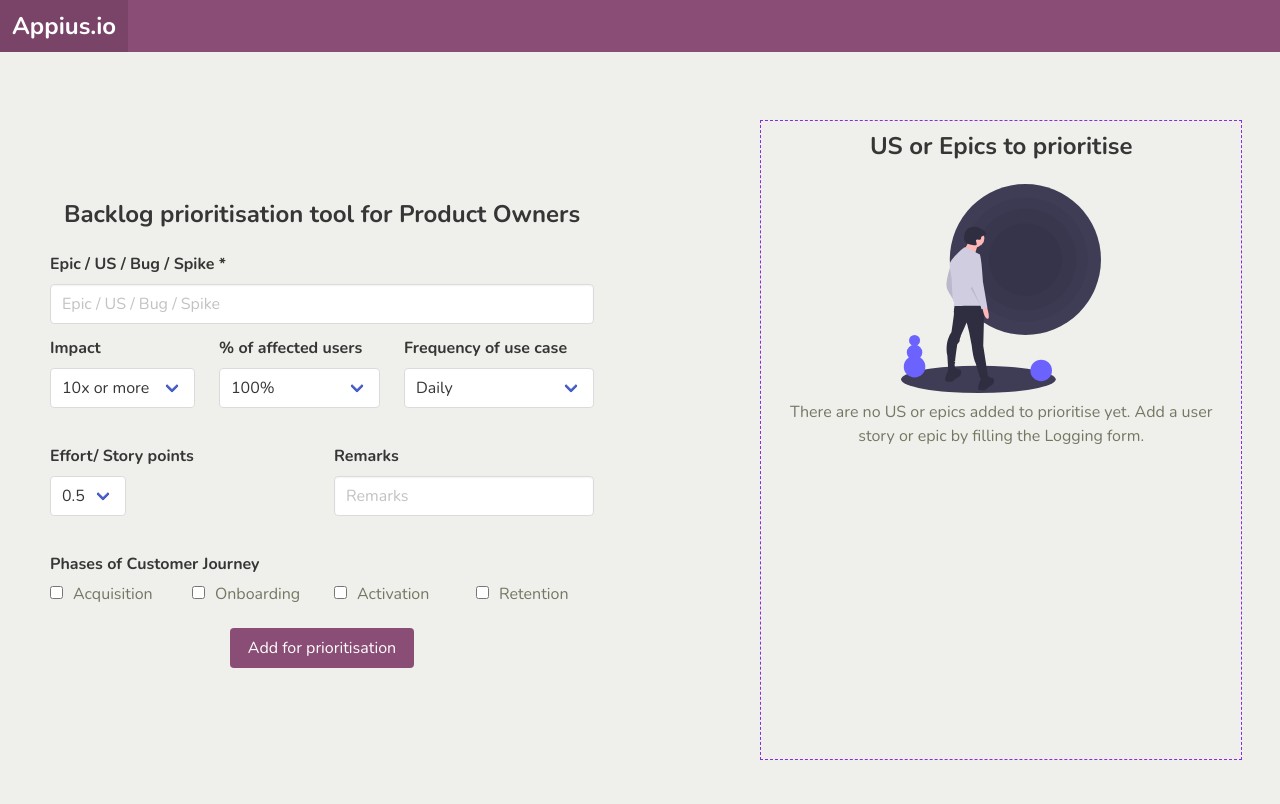
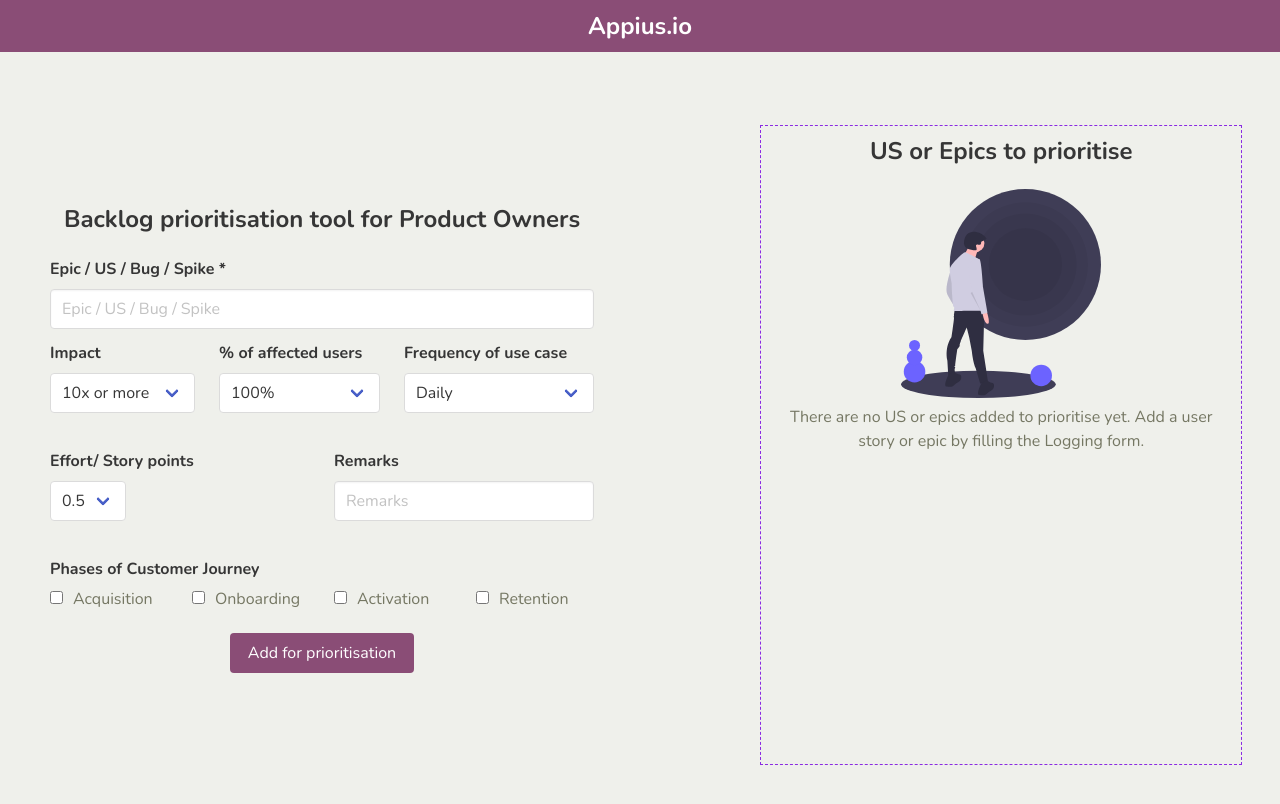
Before and after one commit to saugandhkaran/appius.io, a React (Create React App) app: page / in a window 1280 px wide. Shown: the top 804 px of the page. Built offline with nearby package versions, Linux system fonts and the light colour scheme.

Commit message:
Align fix for mobile screen

```diff
--- a/src/App.scss
+++ b/src/App.scss
@@ -61,7 +61,7 @@ $input-shadow: none;
   flex-direction: column;
   align-items: top;
   overflow-y: scroll;
-  margin: 20px 0px;
+  margin: 85px 0px;
   border: 1px dashed blueviolet;
 
   .list-button {
--- a/src/components/TheHeader.scss
+++ b/src/components/TheHeader.scss
@@ -1,4 +1,8 @@
 nav {
+  .navbar-brand {
+    max-width: 1200px;
+    margin: 0 auto;
+  }
   .title {
   color: white !important;
 }
```
